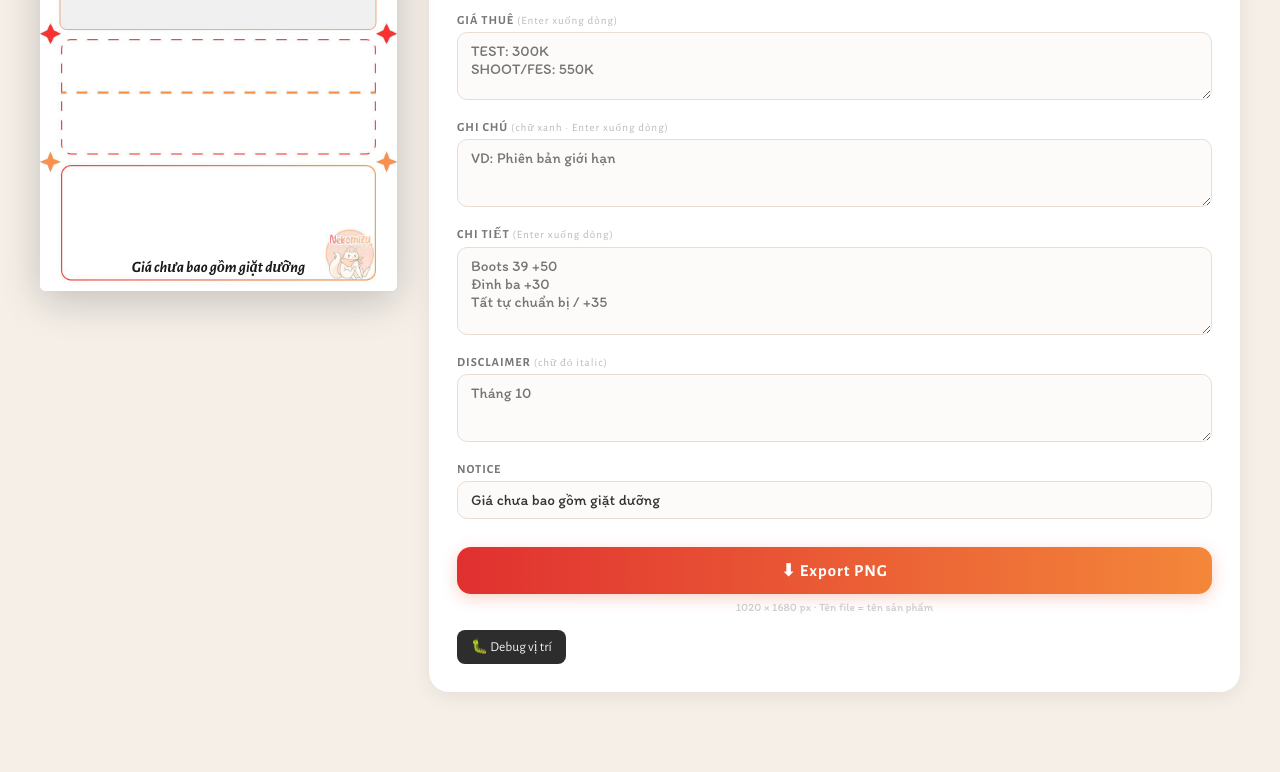
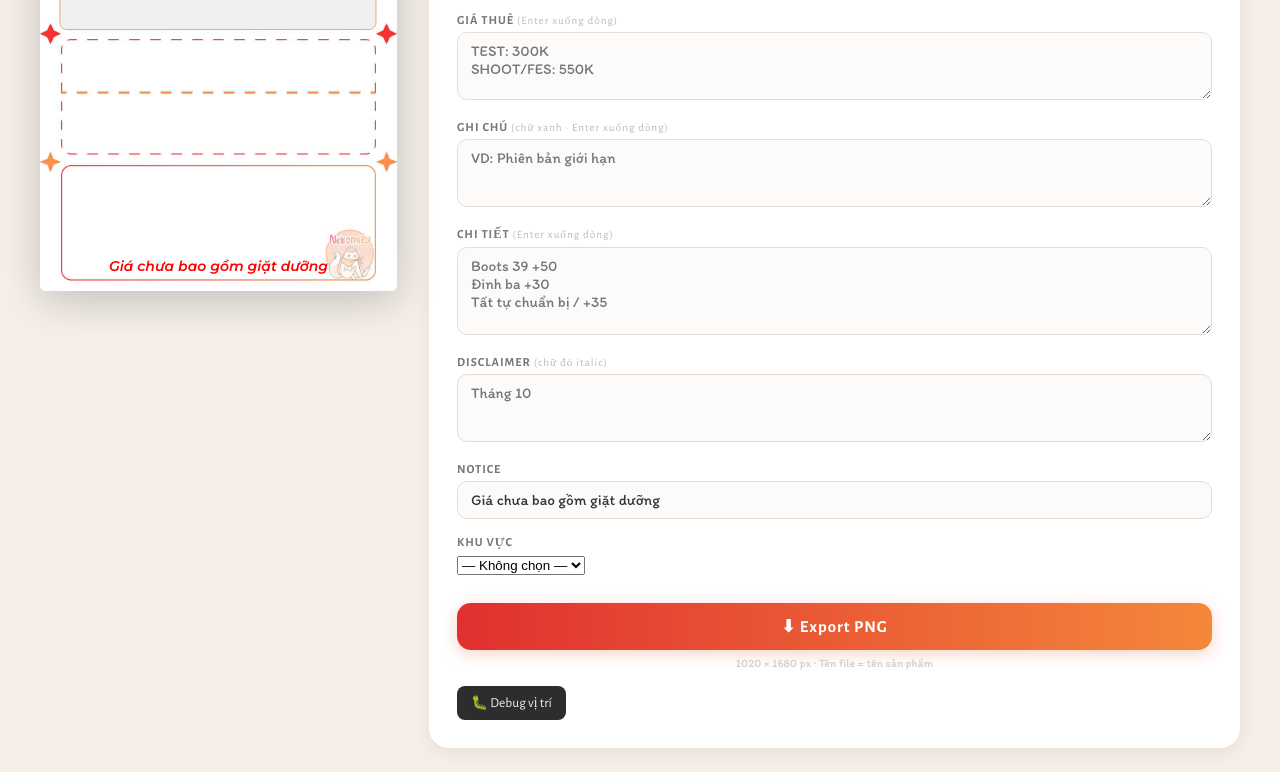
Before and after one commit to tmnhat1993/CosplayCardMaker, a website: page index.html in a window 1280 px wide. Shown: the part 436-1208 px from the top of the page. Before the commit the page ends 1168 px from the top, so only its background shows below. Drawn offline with nearby package versions, Linux system fonts and the light colour scheme; a web font is replaced by a local one.

Commit message:
Add Khu vực option to notice and update notice styling.
Co-authored-by: Cursor <cursoragent@cursor.com>

```diff
--- a/css/main.css
+++ b/css/main.css
@@ -230,18 +230,18 @@ h1 {
   z-index: 11;
 }
 
-/* NOTICE: top 1580px, Alegreya Sans Bold Italic */
+/* NOTICE: top 1580px, Montserrat SemiBold Italic */
 #txt-notice {
   position: absolute;
   top: 1580px;
   left: 80px;
   right: 80px;
   text-align: center;
-  font-family: "Alegreya Sans", serif;
-  font-weight: 700;
+  font-family: "Montserrat", sans-serif;
+  font-weight: 600;
   font-style: italic;
-  font-size: 45px;
-  color: #1a1a1a;
+  font-size: 40px;
+  color: #ff0000;
   line-height: 1.4;
   z-index: 11;
 }
@@ -368,9 +368,8 @@ body.layout-2 #txt-notice {
   top: 579px;
   left: 668px;
   right: 40px;
-  font-size: 29px;
+  font-size: 26px;
   line-height: 32px;
-  color: #1a1a1a;
 }
 
 body.layout-2 #txt-disclaimer {
--- a/index.html
+++ b/index.html
@@ -4,7 +4,7 @@
   <meta charset="UTF-8">
   <meta name="viewport" content="width=device-width, initial-scale=1.0">
   <title>Cosplay Card Editor – Nekomizu</title>
-  <link href="https://fonts.googleapis.com/css2?family=Belleza&family=Itim&family=Alegreya+Sans:ital,wght@0,400;0,700;1,700&display=swap" rel="stylesheet">
+  <link href="https://fonts.googleapis.com/css2?family=Belleza&family=Itim&family=Alegreya+Sans:ital,wght@0,400;0,700;1,700&family=Montserrat:ital,wght@1,600&display=swap" rel="stylesheet">
   <link rel="stylesheet" href="css/main.css">
   <script src="https://cdnjs.cloudflare.com/ajax/libs/html2canvas/1.4.1/html2canvas.min.js"></script>
 </head>
@@ -164,6 +164,15 @@
       <label>Notice</label>
       <input type="text" id="iNotice" value="Giá chưa bao gồm giặt dưỡng" placeholder="Giá chưa bao gồm giặt dưỡng">
     </div>
+    <div class="form-group">
+      <label for="iArea">Khu vực</label>
+      <select id="iArea">
+        <option value="" selected>— Không chọn —</option>
+        <option value="Gò Vấp (D)">Gò Vấp (D)</option>
+        <option value="Gò Vấp ( N )">Gò Vấp ( N )</option>
+        <option value="Tân Phú">Tân Phú</option>
+      </select>
+    </div>
 
     <button class="btn-export" id="exportBtn">⬇ Export PNG</button>
     <p class="export-hint">1020 × 1680 px · Tên file = tên sản phẩm</p>
--- a/js/app.js
+++ b/js/app.js
@@ -44,7 +44,7 @@ let basePhotoWidth = 0,
   basePhotoHeight = 0,
   basePhotoLeft = 0,
   basePhotoTop = 0;
-const SHARED_INPUT_IDS = ["iName", "iNameFontSize", "iPrice", "iDisclaimer", "iNotice"];
+const SHARED_INPUT_IDS = ["iName", "iNameFontSize", "iPrice", "iDisclaimer", "iNotice", "iArea"];
 const LAYOUT_INPUT_IDS = {
   layout1: ["iDetail", "iExtra"],
   layout2: [
@@ -127,6 +127,7 @@ function switchLayout(layoutKey) {
   syncTitle();
   syncPrice();
   syncDescriptionsAndDisclaimer();
+  syncNotice();
   updatePreviewScale();
   if (loaded) {
     setTimeout(() => sizePhotoToFit(), 0);
@@ -475,9 +476,20 @@ document.getElementById("iDisclaimer").addEventListener("input", syncDescription
 document.getElementById("iDetail").addEventListener("input", syncDescriptionsAndDisclaimer);
 document.getElementById("iExtra").addEventListener("input", syncDescriptionsAndDisclaimer);
 
-document.getElementById("iNotice").addEventListener("input", (e) => {
-  document.getElementById("txt-notice").innerHTML = nl2br(e.target.value) || "";
-});
+function syncNotice() {
+  const noticeInput = document.getElementById("iNotice");
+  const areaSelect = document.getElementById("iArea");
+  const txtNotice = document.getElementById("txt-notice");
+  if (!noticeInput || !txtNotice) return;
+  let text = noticeInput.value.trim();
+  const area = areaSelect?.value?.trim() || "";
+  if (area) text = text ? `${text} - ${area}` : area;
+  txtNotice.innerHTML = nl2br(text) || "";
+}
+
+document.getElementById("iNotice").addEventListener("input", syncNotice);
+document.getElementById("iArea").addEventListener("change", syncNotice);
+syncNotice();
 
 // ─── EXPORT PNG 1020×1680 ────────────────────────────────
 document.getElementById("exportBtn").addEventListener("click", async () => {
--- a/js/debug-panel.js
+++ b/js/debug-panel.js
@@ -12,7 +12,7 @@ const DEFAULTS = {
   'txt-price': { top: 1138, left: 60, right: 60, fontSize: 52, lineHeight: 1.3 },
   'txt-detail': { top: 1340, left: 80, right: 80, fontSize: 45, lineHeight: 1.25 },
   'txt-disclaimer': { top: 1525, left: 80, right: 80, fontSize: 42, lineHeight: 1.4 },
-  'txt-notice': { top: 1580, left: 80, right: 80, fontSize: 45, lineHeight: 1.4 },
+  'txt-notice': { top: 1580, left: 80, right: 80, fontSize: 40, lineHeight: 1.4 },
 };
 
 function getCard() {
```
Also changed, not shown: README.md, dist/css/main.css, dist/index.html, dist/js/app.js, dist/js/debug-panel.js.
